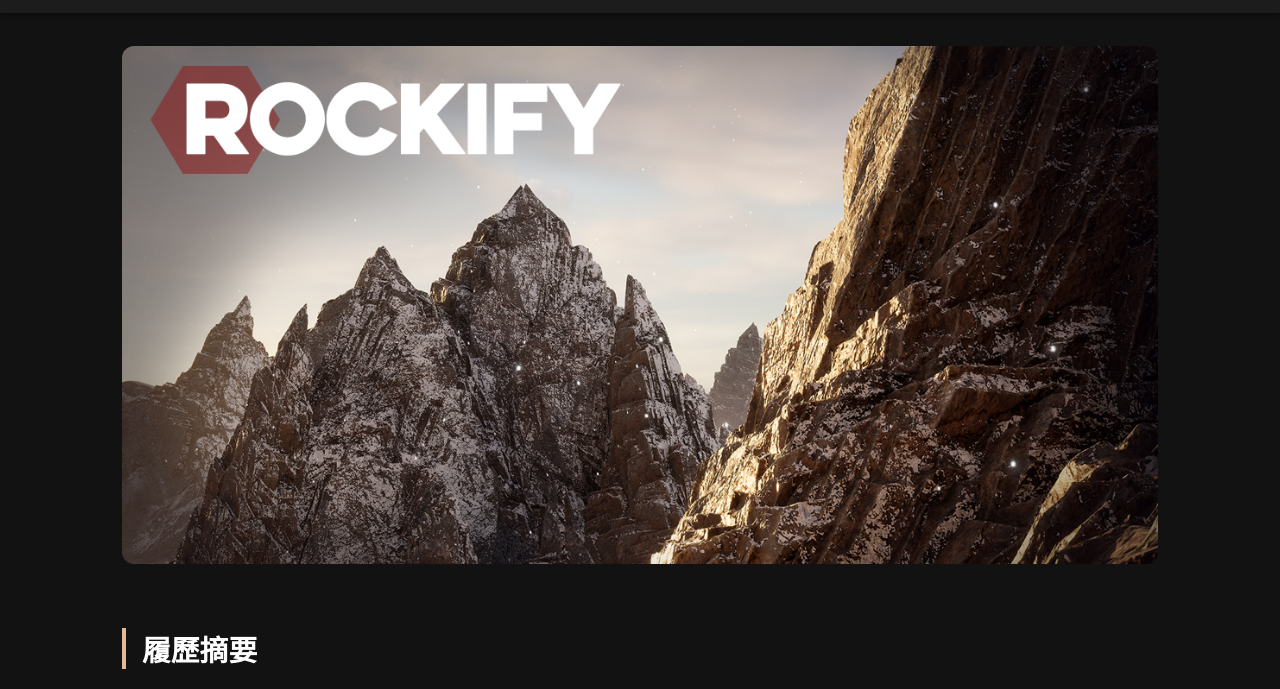
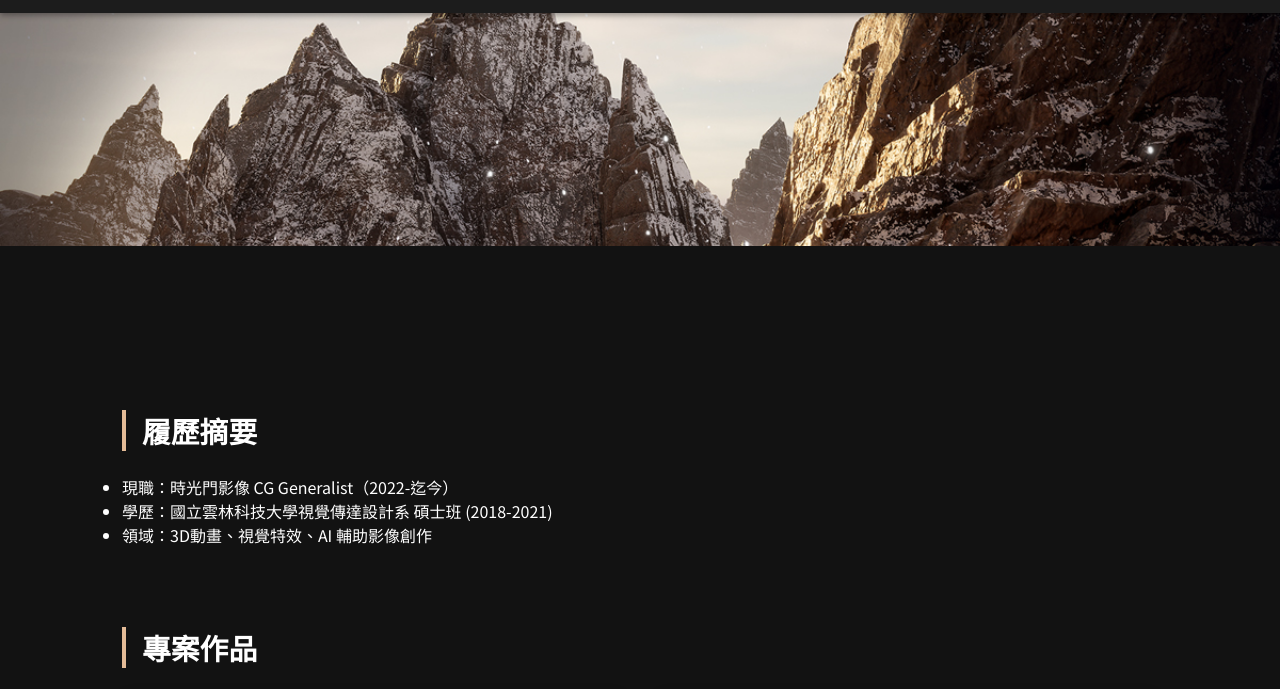
Before and after one commit to zhu-weilin/co, a plain HTML site: page index.html in a window 1280 px wide. Shown: the part 54-743 px from the top of the page. Drawn offline with Linux system fonts and the light colour scheme; files whose address does not match are found by name.

Commit message:
Add files via upload

```diff
--- a/index.html
+++ b/index.html
@@ -134,13 +134,18 @@
       border: 0;
     }
     .featured-image {
-      width: 100%;
+	width: 100vw;
+	height: 300px;
+	margin-left: calc(-50vw + 50%);
+	margin-top: 0;
 	margin-bottom: 4rem;
-      border-radius: 12px;
 	overflow: hidden;
 	}
+
 	.featured-image img {
 	width: 100%;
+	height: 100%;
+	object-fit: cover;
 	display: block;
 	}
     footer {
@@ -182,13 +187,11 @@
       <a href="#awards">獲獎</a>
     </nav>
   </header>
-
+	<!-- Banner 拉出 main 區塊 -->
+	<div class="featured-image">
+	<img src="images/featuredimage.jpg" alt="Banner" />
+	</div>
   <main>
-    <div class="image-fullscreen">
-      <div class="featured-image">
-        <img src="C:/Users/User/Desktop/web/images/featuredimage.jpg" alt="Banner" />
-      </div>
-    </div>
 <section id="cv">
       <h2>履歷摘要</h2>
       <ul>
@@ -198,10 +201,10 @@
       </ul>
     </section>
     <section id="portfolio">
-      <h2>AI專案作品</h2>
+      <h2>專案作品</h2>
       <div class="grid">
         <div class="project">
-          <h3>Blender外掛開發</h3>
+          <h3>BlenderAI外掛開發</h3>
           <div class="project-image">
             <img src="images/align_tool.png" alt="align_tool" />
           </div>
```
Lines whose indentation alone changed are shown as unchanged.
